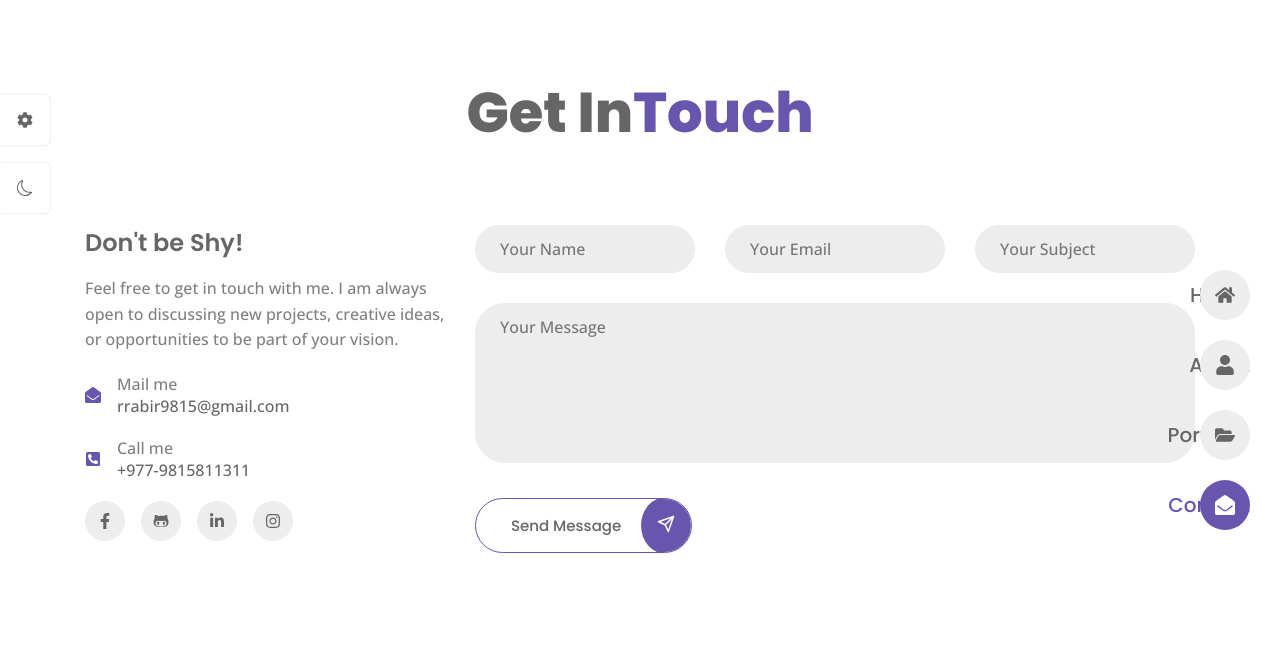
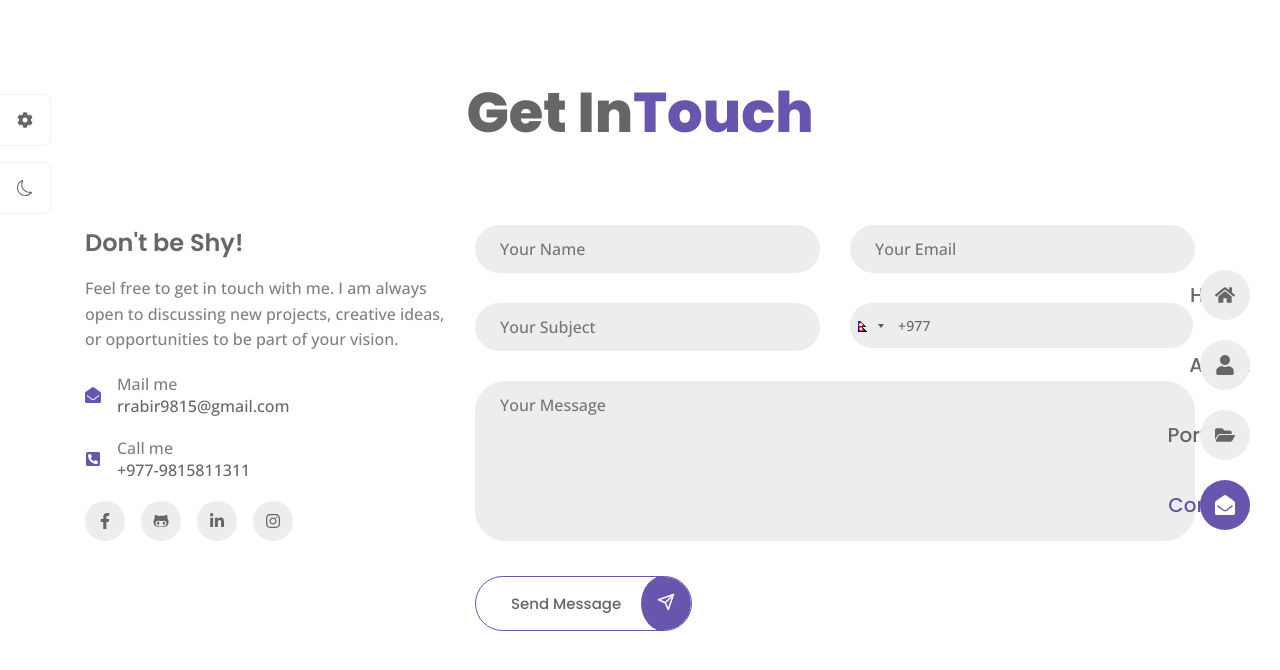
Before and after one commit to rrabir12/my-portfolio, a React (Vite) app: page /Contact in a window 1280 px wide. Shown: the top 670 px of the page. Built offline with nearby package versions, Linux system fonts and the light colour scheme.

Commit message:
few changes

```diff
--- a/package.json
+++ b/package.json
@@ -10,12 +10,13 @@
     "preview": "vite preview"
   },
   "dependencies": {
-    "@emailjs/browser": "^4.4.1",
+    "emailjs-com": "^3.2.0",
     "html-react-parser": "^5.2.2",
     "react": "^19.0.0",
     "react-circular-progressbar": "^2.2.0",
     "react-dom": "^19.0.0",
     "react-icons": "^5.5.0",
+    "react-phone-input-2": "^2.15.1",
     "react-router-dom": "^7.3.0",
     "react-toastify": "^11.0.5"
   },
--- a/src/data.jsx
+++ b/src/data.jsx
@@ -355,7 +355,7 @@ export const portfolio = [
       {
         icon: <FiExternalLink />,
         title: "Preview : ",
-        desc: <a href="https://click-digital-rouge.vercel.app/" className="custom-link" target="_blank" rel="noopener noreferrer">View</a>,
+        desc: <a href="https://clickdigitals.com.np/" className="custom-link" target="_blank" rel="noopener noreferrer">View</a>,
       },
     ],
   },
--- a/src/pages/contact/contact.css
+++ b/src/pages/contact/contact.css
@@ -61,7 +61,7 @@
 
 .form_input_group{
   display: grid;
-  grid-template-columns: repeat(3, 1fr);
+  grid-template-columns: repeat(2, 1fr);
   column-gap: 30px;
 }
 
@@ -93,3 +93,26 @@
   font-style: var(--h3-font-size);
   line-height: 64px;
 }
+
+.phone_input_container .flag-dropdown {
+  border-radius: 30px 0 0 30px;
+  border: none;
+  background-color: var(--container-color);
+}
+
+.phone_input_container .phone_button:hover{
+border-radius: 30px 0 0 30px !important;
+}
+
+.react-tel-input .selected-flag:hover, .react-tel-input .selected-flag:focus{
+  background-color: var(--container-color) !important;
+  border-radius: 30px 0 0 30px;
+}
+
+.phone_input:focus{
+  border: 1px solid var(--first-color) !important;
+}
+
+.selected-flag:focus{
+  border: 1px solid var(--first-color);
+}
--- a/src/pages/contact/contact.jsx
+++ b/src/pages/contact/contact.jsx
@@ -1,34 +1,66 @@
-import React, { useRef } from "react";
-import emailjs from "@emailjs/browser";
-import { FaEnvelopeOpen, FaPhoneSquareAlt, FaFacebookF, FaTwitter, FaYoutube, FaDribbble } from "react-icons/fa";
+import React, { useState } from "react";
+import emailjs from "emailjs-com";
+import { FaEnvelopeOpen, FaPhoneSquareAlt, FaFacebookF } from "react-icons/fa";
 import { FiSend } from "react-icons/fi";
 import { ToastContainer, toast } from "react-toastify";
 import "react-toastify/dist/ReactToastify.css";
 import { FaLinkedinIn } from "react-icons/fa";
 import { FaGithubAlt } from "react-icons/fa";
 import { FaInstagram } from "react-icons/fa6";
+import PhoneInput from "react-phone-input-2";
+import "react-phone-input-2/lib/style.css";
 import "./contact.css";
 
 function Contact() {
-  const form = useRef();
+  const [formData, setFormData] = useState({
+    name: "",
+    email: "",
+    phone: "",
+    subject: "",
+    message: "",
+  });
 
-  const sendEmail = (e) => {
+  const handleChange = (e) => {
+    setFormData({ ...formData, [e.target.name]: e.target.value });
+  };
+
+  const handlePhoneChange = (phone) => {
+    setFormData({ ...formData, phone });
+  };
+
+  const handleSubmit = (e) => {
     e.preventDefault();
 
     emailjs
-      .sendForm(
+      .send(
         "service_rwfnokc",
         "template_th4rcsg",
-        form.current,
+        formData,
         "52iljLFXnqCyso1I9"
       )
       .then(
         () => {
-          toast.success("Message sent successfully!");
-          e.target.reset();
+          toast.success("Message sent successfully!", {
+            position: "top-right",
+            autoClose: 3000,
+            hideProgressBar: false,
+            closeOnClick: true,
+            pauseOnHover: true,
+            draggable: true,
+            theme: "dark",
+          });
+          setFormData({ name: "", email: "", phone: "", subject: "", message: "" });
         },
         () => {
-          toast.error("Failed to send message. Please try again.");
+          toast.error("Failed to send message. Please try again.", {
+            position: "top-right",
+            autoClose: 3000,
+            hideProgressBar: false,
+            closeOnClick: true,
+            pauseOnHover: true,
+            draggable: true,
+            theme: "dark",
+          });
         }
       );
   };
@@ -43,7 +75,9 @@ function Contact() {
         <div className="contact_data">
           <h3 className="contact_title">Don't be Shy!</h3>
           <p className="contact_description">
-            Feel free to get in touch with me. I am always open to discussing new projects, creative ideas, or opportunities to be part of your vision.
+            Feel free to get in touch with me. I am always open to discussing
+            new projects, creative ideas, or opportunities to be part of your
+            vision.
           </p>
 
           <div className="contact_info">
@@ -64,35 +98,121 @@ function Contact() {
             </div>
 
             <div className="contact_socials">
-              <a href="https://www.facebook.com/profile.php?id=100067461679136" target="_blank" className="contact_social_link"><FaFacebookF /></a>
-              <a href="https://github.com/rrabir12" target="_blank" className="contact_social_link"><FaGithubAlt /></a>
-              <a href="www.linkedin.com/in/rabi-roy-821466272" target="_blank" className="contact_social_link"><FaLinkedinIn /></a>
-              <a href="https://www.instagram.com/i_rabiroy/" target="_blank" className="contact_social_link">< FaInstagram /></a>
+              <a
+                href="https://www.facebook.com/profile.php?id=100067461679136"
+                target="_blank"
+                className="contact_social_link"
+              >
+                <FaFacebookF />
+              </a>
+              <a
+                href="https://github.com/rrabir12"
+                target="_blank"
+                className="contact_social_link"
+              >
+                <FaGithubAlt />
+              </a>
+              <a
+                href="www.linkedin.com/in/rabi-roy-821466272"
+                target="_blank"
+                className="contact_social_link"
+              >
+                <FaLinkedinIn />
+              </a>
+              <a
+                href="https://www.instagram.com/i_rabiroy/"
+                target="_blank"
+                className="contact_social_link"
+              >
+                <FaInstagram />
+              </a>
             </div>
           </div>
         </div>
 
-        <form ref={form} onSubmit={sendEmail} className="contact_form">
+        <form onSubmit={handleSubmit} className="contact_form">
           <div className="form_input_group">
             <div className="form_input_div">
-              <input type="text" name="user_name" placeholder="Your Name" className="form_control" required />
+              <input
+                type="text"
+                name="name"
+                value={formData.name}
+              onChange={handleChange}
+                placeholder="Your Name"
+                className="form_control"
+                required
+              />
             </div>
 
             <div className="form_input_div">
-              <input type="email" name="user_email" placeholder="Your Email" className="form_control" required />
+              <input
+                type="email"
+                name="email"
+                value={formData.email}
+              onChange={handleChange}
+                placeholder="Your Email"
+                className="form_control"
+                required
+              />
+            </div>
+          </div>
+
+          <div className="form_input_group">
+            <div className="form_input_div">
+              <input
+                type="text"
+                name="subject"
+                value={formData.subject}
+              onChange={handleChange}
+                placeholder="Your Subject"
+                className="form_control"
+                required
+              />
             </div>
 
             <div className="form_input_div">
-              <input type="text" name="subject" placeholder="Your Subject" className="form_control" required />
+              <PhoneInput
+                country={"np"}
+                name="phone"
+                value={formData.phone}
+              onChange={handlePhoneChange}
+                placeholder="Your Number"
+                containerClass="phone_input_container"
+                inputClass="phone_input"
+                buttonClass="phone_button"
+                inputStyle={{
+                  height: "45px",
+                  width: "343px",
+                  borderRadius: "30px",
+                  backgroundColor: "var(--container-color)",
+                  border: "none",
+                  color: "var(--title-color)",
+                }}
+                dropdownStyle={{ backgroundColor: "var(--container-color)" }}
+              />
             </div>
           </div>
 
           <div className="form_input_div">
-            <textarea name="message" className="form_control textarea" placeholder="Your Message" required></textarea>
+            <textarea
+              name="message"
+              value={formData.message}
+              onChange={handleChange}
+              className="form_control textarea"
+              placeholder="Your Message"
+              required
+            ></textarea>
           </div>
 
-          <button type="submit" className="button" style={{cursor: "pointer"}}>
-            Send Message <span className="button_icon contact_button_icon"><FiSend /></span>
+          <button
+            type="submit"
+            className="button"
+            style={{ cursor: "pointer" }}
+          >
+            Send Message{" "}
+            <span className="button_icon contact_button_icon">
+              <FiSend />
+            </span>
           </button>
         </form>
       </div>
```
Also changed, not shown: 1 other file (tests, documents, lock files or other folders).
